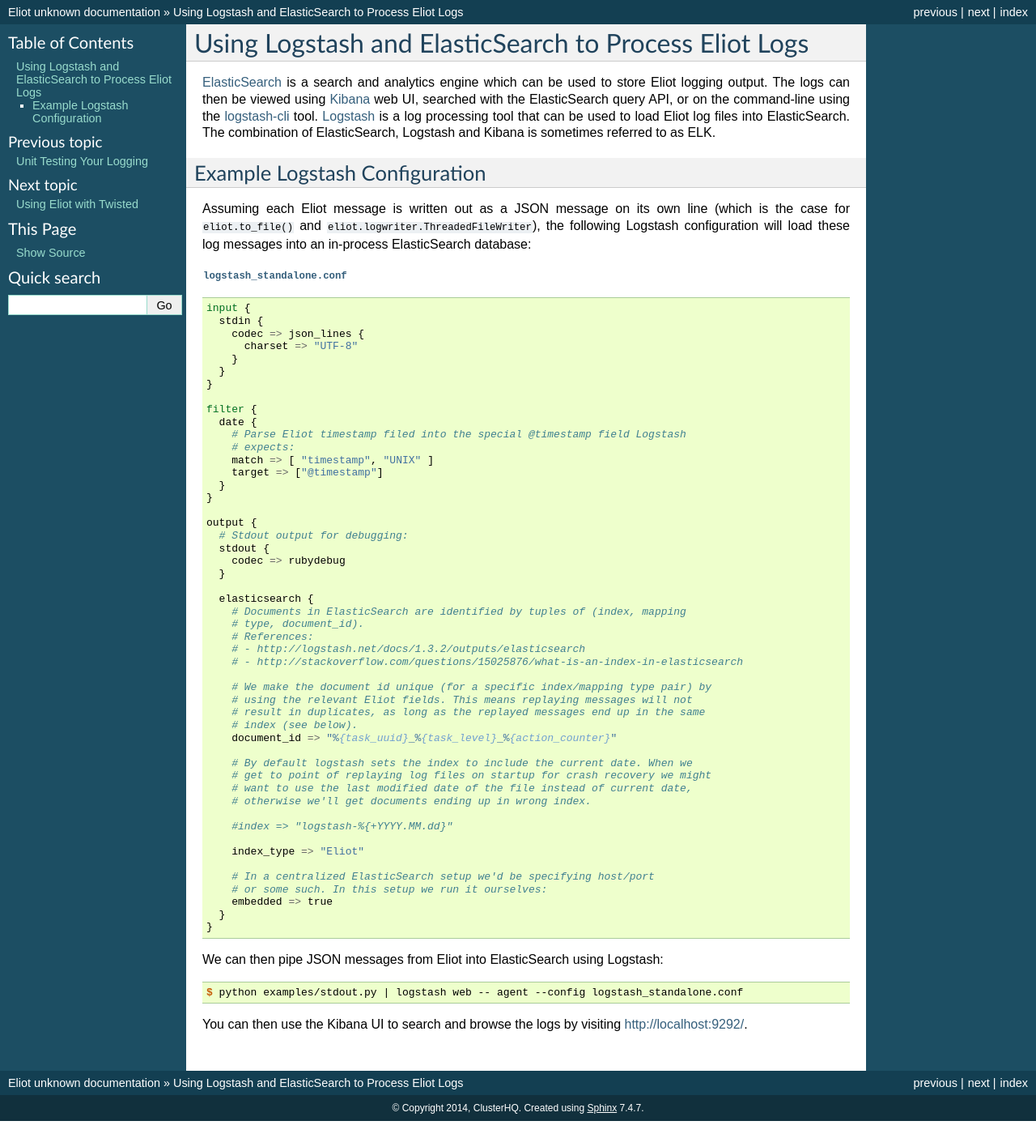
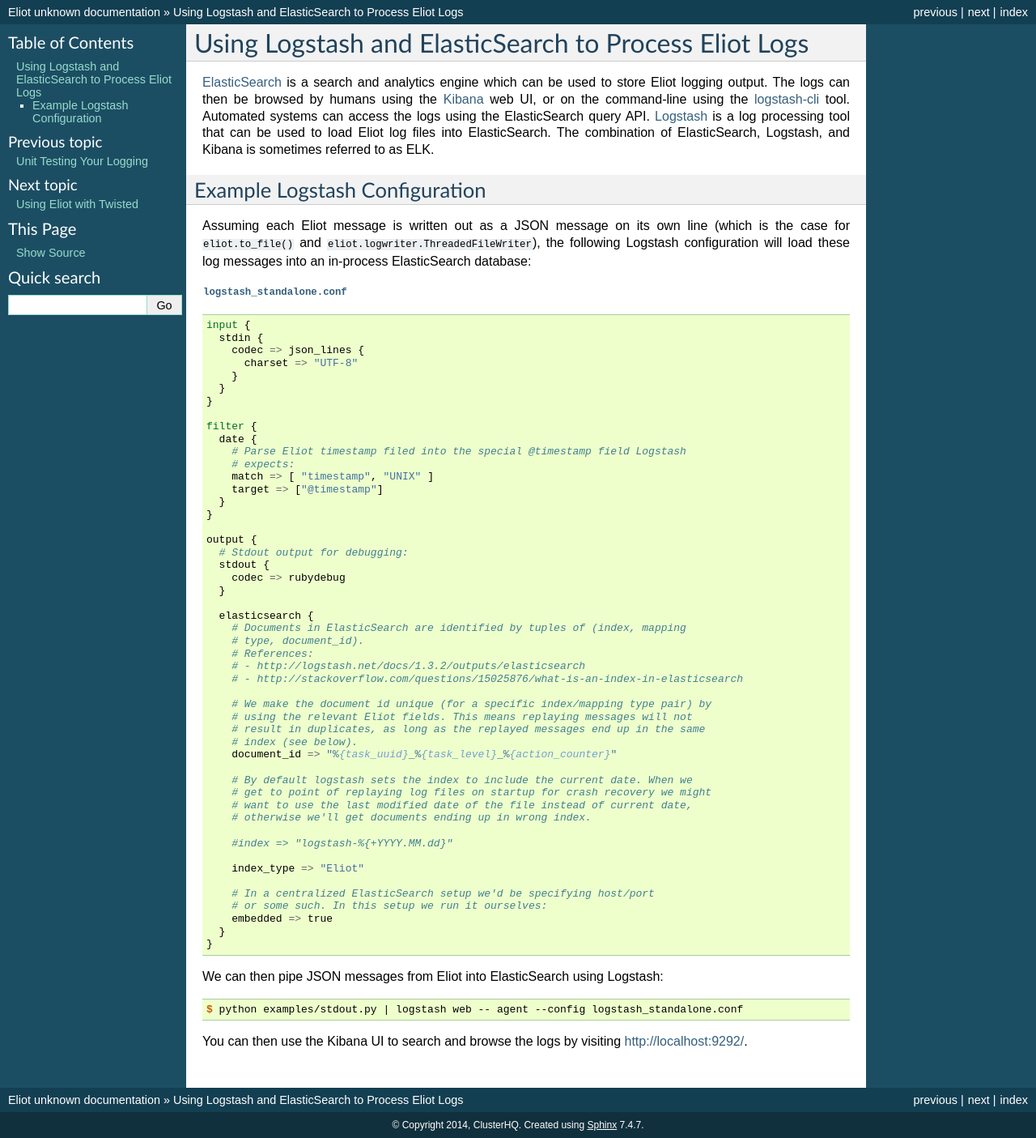
Before and after one commit to itamarst/eliot, a Sphinx documentation site: the page built from docs/source/elasticsearch.rst, in a window 1280 px wide. Shown: the whole page at 81% size. Built offline with Sphinx 7.4.7, drawn with Linux system fonts in a browser that asks for light colours; before the commit the page ends 1384 px from its top, so only the background shows below that.

Commit message:
Address review comments: Simplify, add commas.

```diff
--- a/docs/source/elasticsearch.rst
+++ b/docs/source/elasticsearch.rst
@@ -2,9 +2,10 @@
 ======================================================
 
 `ElasticSearch`_ is a search and analytics engine which can be used to store Eliot logging output.
-The logs can then be viewed using `Kibana`_ web UI, searched with the ElasticSearch query API, or on the command-line using the `logstash-cli`_ tool.
+The logs can then be browsed by humans using the `Kibana`_ web UI, or on the command-line using the `logstash-cli`_ tool.
+Automated systems can access the logs using the ElasticSearch query API.
 `Logstash`_ is a log processing tool that can be used to load Eliot log files into ElasticSearch.
-The combination of ElasticSearch, Logstash and Kibana is sometimes referred to as ELK.
+The combination of ElasticSearch, Logstash, and Kibana is sometimes referred to as ELK.
 
 .. _logstash-cli: https://github.com/jedi4ever/logstash-cli
 .. _Logstash: http://logstash.net/
```
